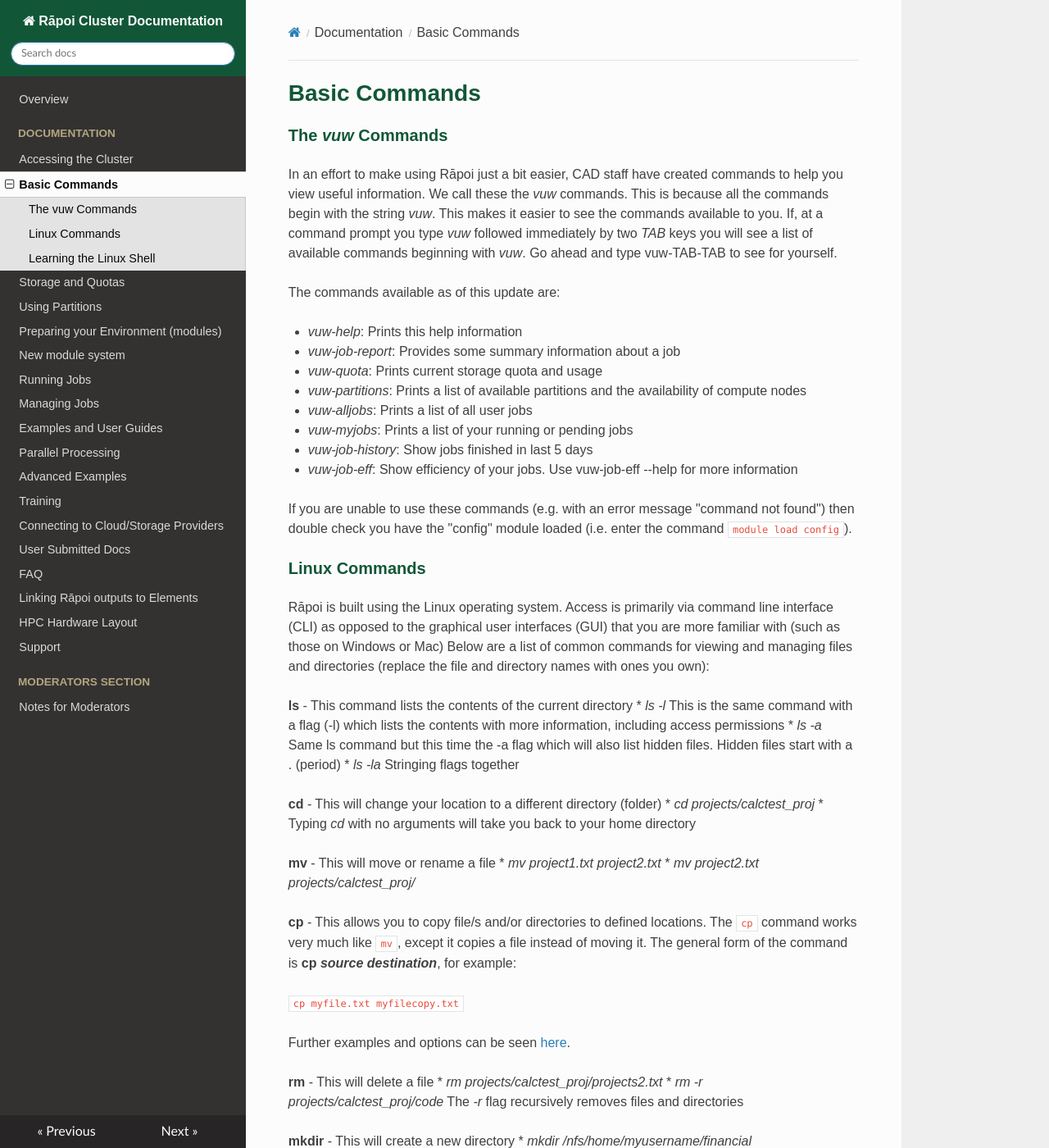
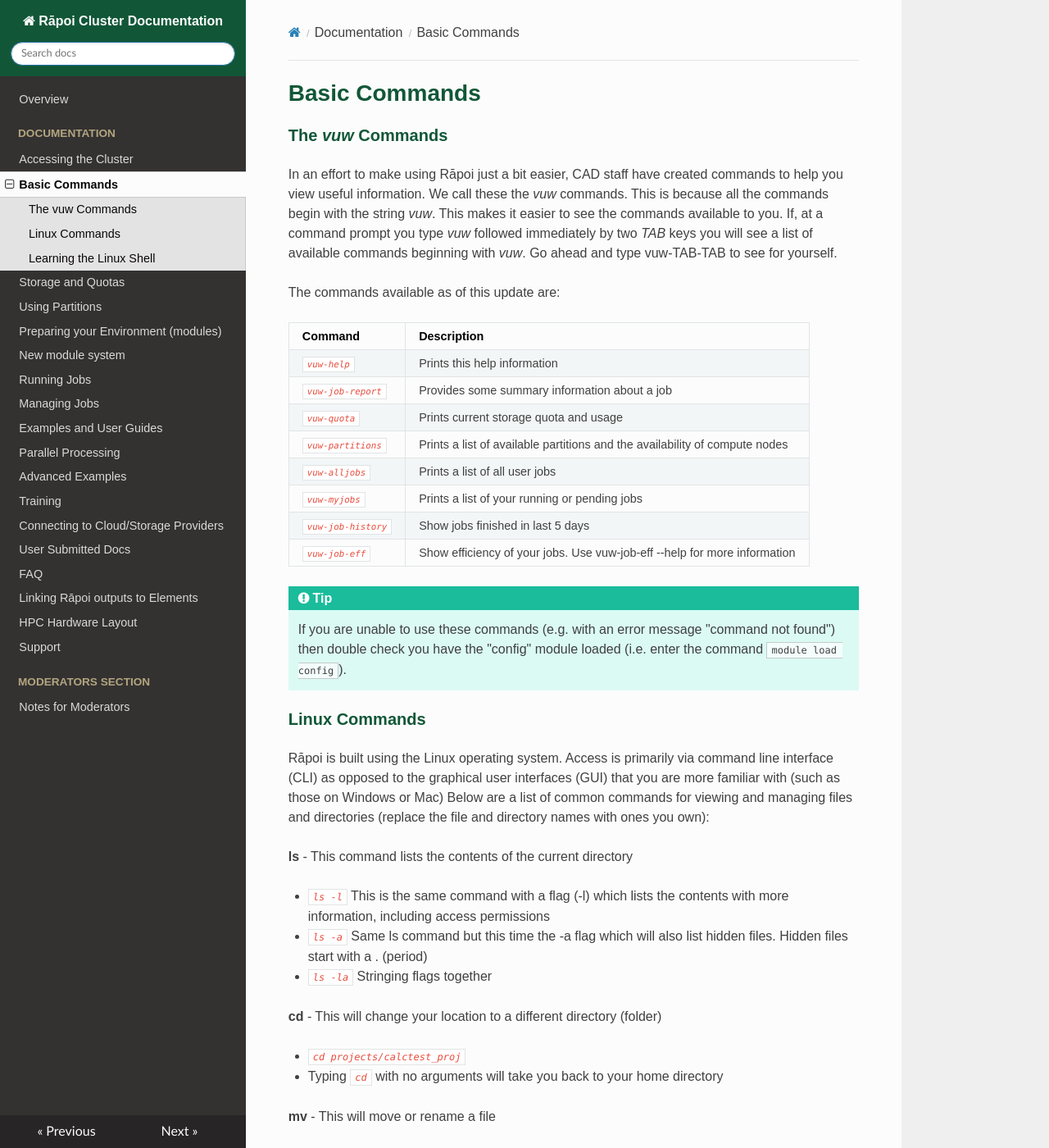
Before and after one commit to vuw-research-computing/raapoi-docs, an MkDocs documentation site: the page built from docs/basic_commands.md, in a window 1280 px wide and 1400 px high. Shown: the whole window at 82% size. Built offline with MkDocs 1.6.1, drawn with Linux system fonts in a browser that asks for light colours; nearby versions of some CDN libraries; some web fonts are replaced; some of the changed text lies outside the part shown.

Commit message:
Docs: Updated formatting

````diff
--- a/docs/basic_commands.md
+++ b/docs/basic_commands.md
@@ -5,51 +5,59 @@
 
 The commands available as of this update are:
 
-* _vuw-help_:            Prints this help information
-* _vuw-job-report_:      Provides some summary information about a job
-* _vuw-quota_:           Prints current storage quota and usage
-* _vuw-partitions_:      Prints a list of available partitions and the availability of compute nodes
-* _vuw-alljobs_:         Prints a list of all user jobs
-* _vuw-myjobs_:          Prints a list of your running or pending jobs
-* _vuw-job-history_:     Show jobs finished in last 5 days
-* _vuw-job-eff_:         Show efficiency of your jobs. Use vuw-job-eff --help for more information
+| Command      | Description                          |
+| :---------- | :----------------------------------- |
+| _`vuw-help`_    |            Prints this help information  |
+| _`vuw-job-report`_    |      Provides some summary information about a job  |
+| _`vuw-quota`_    |           Prints current storage quota and usage  |
+| _`vuw-partitions`_    |      Prints a list of available partitions and the availability of compute nodes  |
+| _`vuw-alljobs`_    |         Prints a list of all user jobs  |
+| _`vuw-myjobs`_    |          Prints a list of your running or pending jobs  |
+| _`vuw-job-history`_    |     Show jobs finished in last 5 days  |
+| _`vuw-job-eff`_    |         Show efficiency of your jobs. Use vuw-job-eff --help for more information  |
 
-If you are unable to use these commands (e.g. with an error message "command not found") then double check you have the "config" module loaded (i.e. enter the command `module load config`).
+!!! tip
+    If you are unable to use these commands (e.g. with an error message "command not found") then double check you have the "config" module loaded (i.e. enter the command `module load config`).
 
 ### Linux Commands
 
 Rāpoi is built using the Linux operating system. Access is primarily via command line interface (CLI) as opposed to the graphical user interfaces (GUI) that you are more familiar with (such as those on Windows or Mac) Below are a list of common commands for viewing and managing files and directories (replace the file and directory names with ones you own):
 
 **ls** - This command lists the contents of the current directory
-* _ls -l_ This is the same command with a flag (-l) which lists the contents with more information, including access permissions
-* _ls -a_ Same ls command but this time the -a flag which will also list hidden files. Hidden files start with a . (period)
-* _ls -la_ Stringing flags together
+
+* _`ls -l`_ This is the same command with a flag (-l) which lists the contents with more information, including access permissions
+* _`ls -a`_ Same ls command but this time the -a flag which will also list hidden files. Hidden files start with a . (period)
+* _`ls -la`_ Stringing flags together
 
 **cd** - This will change your location to a different directory (folder)
-* _cd projects/calctest_proj_
-* Typing _cd_ with no arguments will take you back to your home directory
+
+* _`cd projects/calctest_proj`_
+* Typing _`cd`_ with no arguments will take you back to your home directory
 
 **mv** - This will move or rename a file
-* _mv project1.txt project2.txt_
-* _mv project2.txt projects/calctest_proj/_
+
+* _`mv project1.txt project2.txt`_
+* _`mv project2.txt projects/calctest_proj/`_
 
 **cp** - This allows you to copy file/s and/or directories to defined locations. The ```cp``` command works very much like ```mv```, except it copies a file instead of moving it.
 The general form of the command is **cp _source destination_**, for example:
 
-```cp myfile.txt myfilecopy.txt```
+* ```cp myfile.txt myfilecopy.txt```
 
 Further examples and options can be seen [here](https://www.howtoforge.com/linux-cp-command/).
 
 **rm** - This will delete a file
-* _rm projects/calctest_proj/projects2.txt_
-* _rm -r projects/calctest_proj/code_
-The _-r_ flag recursively removes files and directories
+
+* _`rm projects/calctest_proj/projects2.txt`_
+* _`rm -r projects/calctest_proj/code`_
+The _`-r`_ flag recursively removes files and directories
 
 **mkdir** - This will create a new directory
-* _mkdir /nfs/home/myusername/financial_
+
+* _`mkdir /nfs/home/myusername/financial`_
 
 To find more detailed information about any command you can use the manpages,
-eg:  _man ls_
+eg:  _`man ls`_
 
 ### Learning the Linux Shell
 
````
Also changed, not shown: docs/accessing_the_cluster.md (+5 -2 lines), docs/storage.md (+2 -1 lines).
